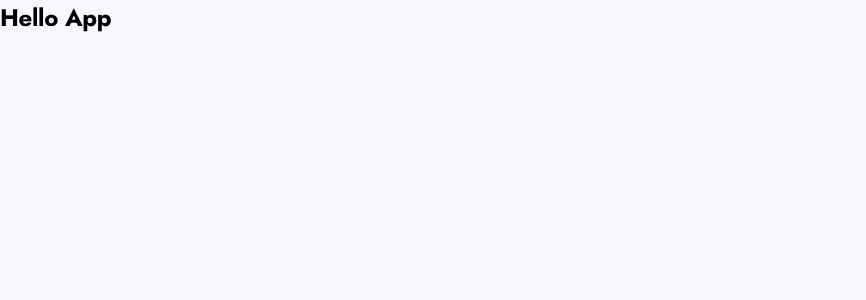
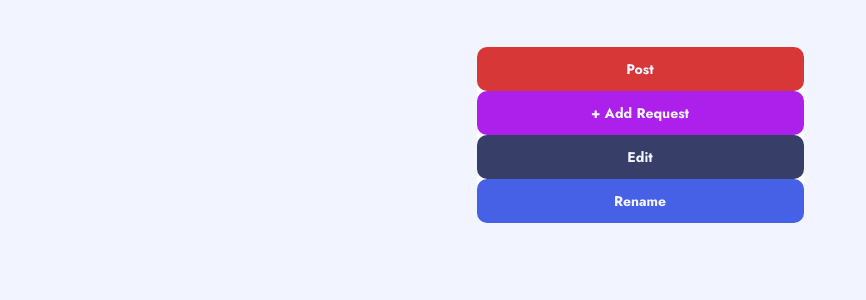
Before and after one commit to a-maystorov/product-feedback-app, a React (Create React App) app: page / in a window 1280 px wide. Shown: the top 300 px of the page, without its empty margins (0-866 px from the left). Built offline with nearby package versions, Linux system fonts and the light colour scheme.

Commit message:
Create button common component.

```diff
--- a/src/App.js
+++ b/src/App.js
@@ -1,7 +1,14 @@
+import Button from './components/common/Button';
+
 const App = () => {
   return (
-    <div>
-      <h1>Hello App</h1>
+    <div className="container">
+      <div className="btn-container">
+        <Button bgColor={'red'} content={'Post'} />
+        <Button bgColor={'purple'} content={'+ Add Request'} />
+        <Button bgColor={'gray'} content={'Edit'} />
+        <Button bgColor={'blue'} content={'Rename'} />
+      </div>
     </div>
   );
 };
--- /dev/null
+++ b/src/components/common/Button.css
@@ -0,0 +1,38 @@
+.btn {
+  cursor: pointer;
+  color: var(--color-white-secondary);
+  border: none;
+  border-radius: 10px;
+  width: 100%;
+  height: 40px;
+  font-weight: 700;
+  font-size: 1.4rem;
+  line-height: 2.23rem;
+}
+
+@media screen and (min-width: 768px) {
+  .btn {
+    height: 44px;
+  }
+}
+
+.bg-purple {
+  background-color: var(--color-purple);
+}
+
+.bg-blue {
+  background-color: var(--color-blue-primary);
+}
+
+.bg-gray {
+  background-color: var(--color-gray-primary);
+}
+
+.bg-red {
+  background-color: #d73737;
+}
+
+.btn:hover {
+  opacity: 0.5;
+  filter: drop-shadow(0px 4px 4px rgba(0, 0, 0, 0.25));
+}
--- a/src/components/common/Button.js
+++ b/src/components/common/Button.js
@@ -0,0 +1,7 @@
+import './Button.css';
+
+const Button = ({ bgColor, content }) => {
+  return <button className={`btn bg-${bgColor}`}>{content}</button>;
+};
+
+export default Button;
--- a/src/index.css
+++ b/src/index.css
@@ -19,6 +19,8 @@
   box-sizing: border-box;
   margin: 0;
   padding: 0;
+  font-family: 'Jost', -apple-system, BlinkMacSystemFont, 'Segoe UI', Roboto,
+    Oxygen, Ubuntu, Cantarell, 'Open Sans', 'Helvetica Neue', sans-serif;
 }
 
 /* Typography */
@@ -29,9 +31,7 @@ html {
 }
 
 body {
-  background: var(--color-white-accent);
-  font-family: 'Jost', -apple-system, BlinkMacSystemFont, 'Segoe UI', Roboto,
-    Oxygen, Ubuntu, Cantarell, 'Open Sans', 'Helvetica Neue', sans-serif;
+  background: var(--color-white-secondary);
   font-size: 1.6rem;
   line-height: 2.3rem;
 }
@@ -59,3 +59,10 @@ h4 {
   line-height: 2rem;
   letter-spacing: -0.2px;
 }
+
+.container {
+  max-width: 327px;
+  margin: 4.7rem auto;
+  border-radius: 10px;
+  background-color: var(--color-white-primary);
+}
```
